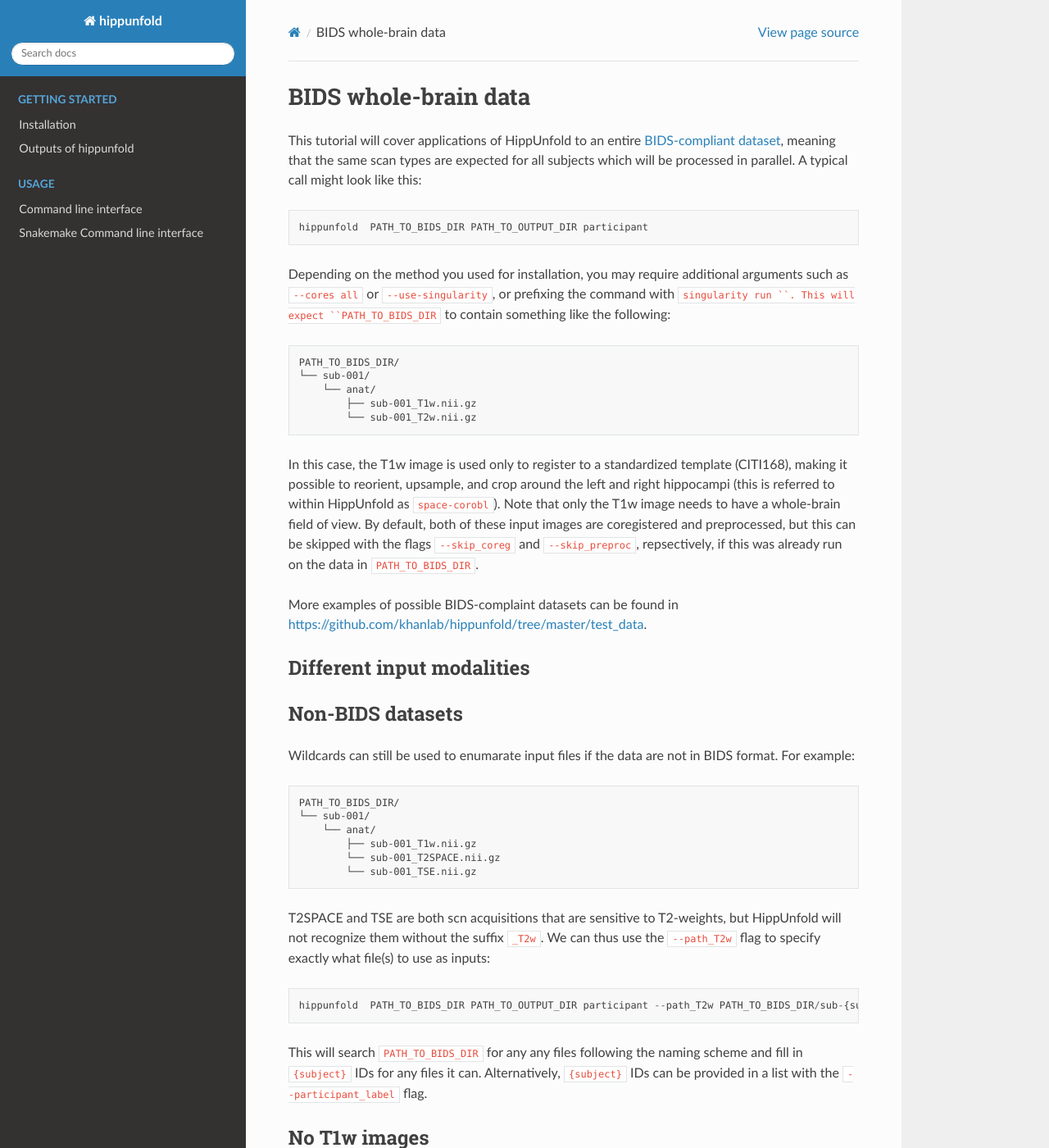
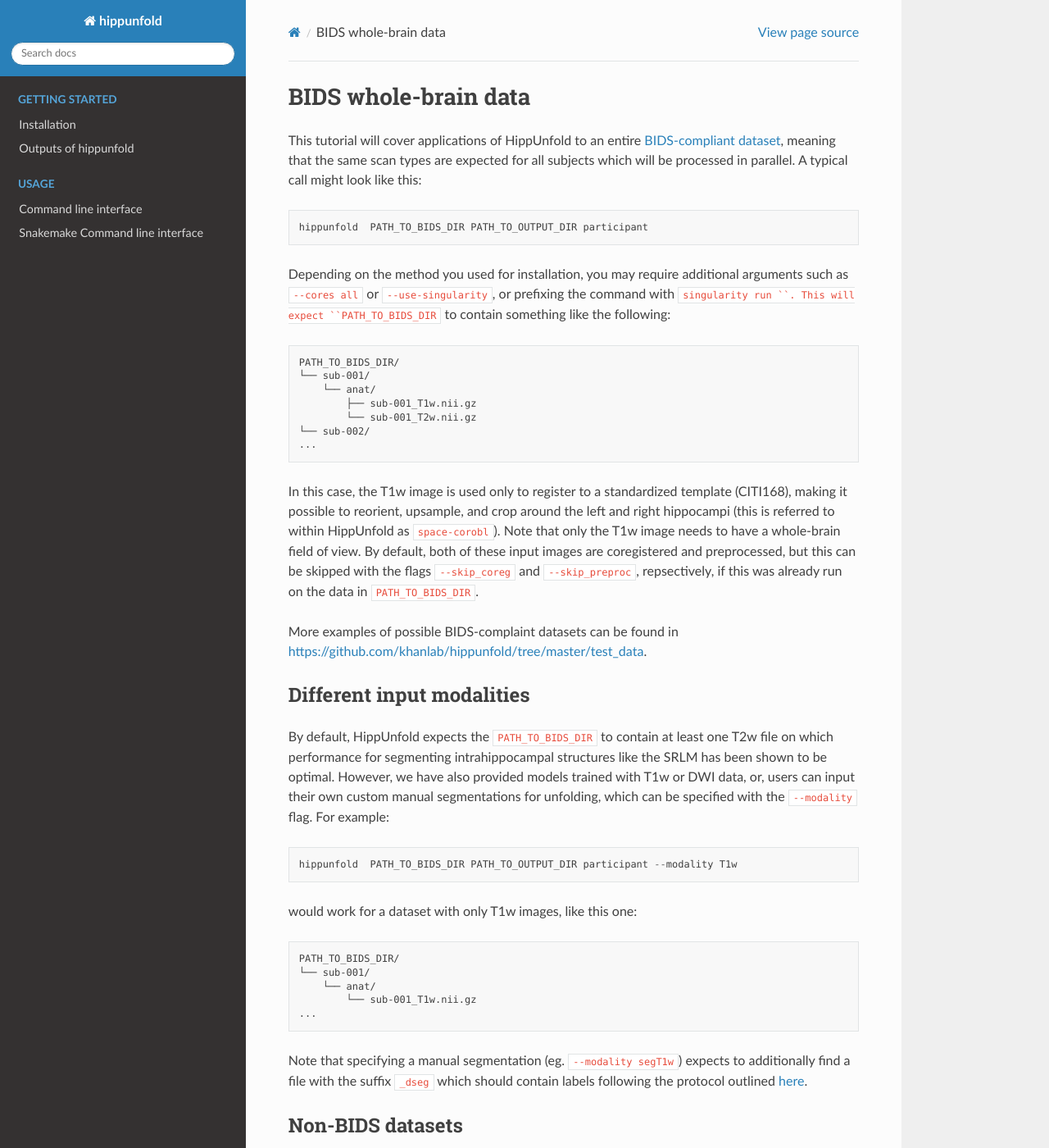
Before and after one commit to mcespedes99/hippunfold, a Sphinx documentation site: the page built from docs/tutorials/standardBIDS.rst, in a window 1280 px wide and 1400 px high. Shown: the whole window at 82% size. Built offline with Sphinx 7.4.7 and the Read the Docs theme 2.0.0, drawn with Linux system fonts in a browser that asks for light colours; some of the changed text lies outside the part shown.

Commit message:
Most common use-cases now covered

```diff
--- a/docs/tutorials/standardBIDS.rst
+++ b/docs/tutorials/standardBIDS.rst
@@ -12,6 +12,8 @@ Depending on the method you used for installation, you may require additional ar
       └── anat/
           ├── sub-001_T1w.nii.gz
           └── sub-001_T2w.nii.gz
+  └── sub-002/
+  ...
 
 
 In this case, the T1w image is used only to register to a standardized template (CITI168), making it possible to reorient, upsample, and crop around the left and right hippocampi (this is referred to within HippUnfold as ``space-corobl``). Note that only the T1w image needs to have a whole-brain field of view. By default, both of these input images are coregistered and preprocessed, but this can be skipped with the flags ``--skip_coreg`` and ``--skip_preproc``, repsectively, if this was already run on the data in ``PATH_TO_BIDS_DIR``.
@@ -20,10 +22,24 @@ More examples of possible BIDS-complaint datasets can be found in https://github
 
 Different input modalities
 ------------------
+By default, HippUnfold expects the ``PATH_TO_BIDS_DIR`` to contain at least one T2w file on which performance for segmenting intrahippocampal structures like the SRLM has been shown to be optimal. However, we have also provided models trained with T1w or DWI data, or, users can input their own custom manual segmentations for unfolding, which can be specified with the ``--modality`` flag. For example::
+
+  hippunfold  PATH_TO_BIDS_DIR PATH_TO_OUTPUT_DIR participant --modality T1w
+
+
+would work for a dataset with only T1w images, like this one::
+
+  PATH_TO_BIDS_DIR/
+  └── sub-001/
+      └── anat/
+          └── sub-001_T1w.nii.gz
+  ...
+
+Note that specifying a manual segmentation (eg. ``--modality segT1w``) expects to additionally find a file with the suffix ``_dseg`` which should contain labels following the protocol outlined `here <https://ars.els-cdn.com/content/image/1-s2.0-S1053811917309977-mmc1.pdf>`_.
 
 Non-BIDS datasets
 ------------------
-Wildcards can still be used to enumarate input files if the data are not in BIDS format. For example::
+Wildcards can be used to enumarate input files if the data are not in BIDS format. For example::
 
   PATH_TO_BIDS_DIR/
   └── sub-001/
@@ -31,6 +47,7 @@ Wildcards can still be used to enumarate input files if the data are not in BIDS
           ├── sub-001_T1w.nii.gz
           └── sub-001_T2SPACE.nii.gz
           └── sub-001_TSE.nii.gz
+  ...
 
 T2SPACE and TSE are both scn acquisitions that are sensitive to T2-weights, but HippUnfold will not recognize them without the suffix ``_T2w``. We can thus use the ``--path_T2w`` flag to specify exactly what file(s) to use as inputs::
 
@@ -40,4 +57,6 @@ This will search ``PATH_TO_BIDS_DIR`` for any any files following the naming sch
 
 No T1w images
 ------------------
-It is difficult to automatically reorient and crop images appropriately without a whole-brain T1w image, which we recommend collecting as a part of any acquisition protocol when possible. However, if this is not possible, the T2w image may be used instead by specifying it as the T1w with the ``--path_T1w`` flag. This registration may fail, and is especially likely to fail if the T2w images are not whole-brain. This can sometimes be ameliorated with the ``--rigid_reg_template`` flag
+It is difficult to automatically reorient and crop images appropriately without a whole-brain T1w image, which we recommend collecting as a part of any acquisition protocol when possible. However, if this is not possible, the T2w image may be used instead by specifying it as the T1w with the ``--path_T1w`` flag. This registration may fail, and is especially likely to fail if the T2w images are not whole-brain. This can sometimes be ameliorated with the ``--rigid_reg_template`` flag.
+
+Alternatively, if you do not have a standard T1w scan, consider manually orienting and/or cropping your data and following the examples outlined in the `Specialized scans tutorial <https://github.com/khanlab/hippunfold/blob/tutorials/docs/tutorials/specializedScans.rst>`_.
```
